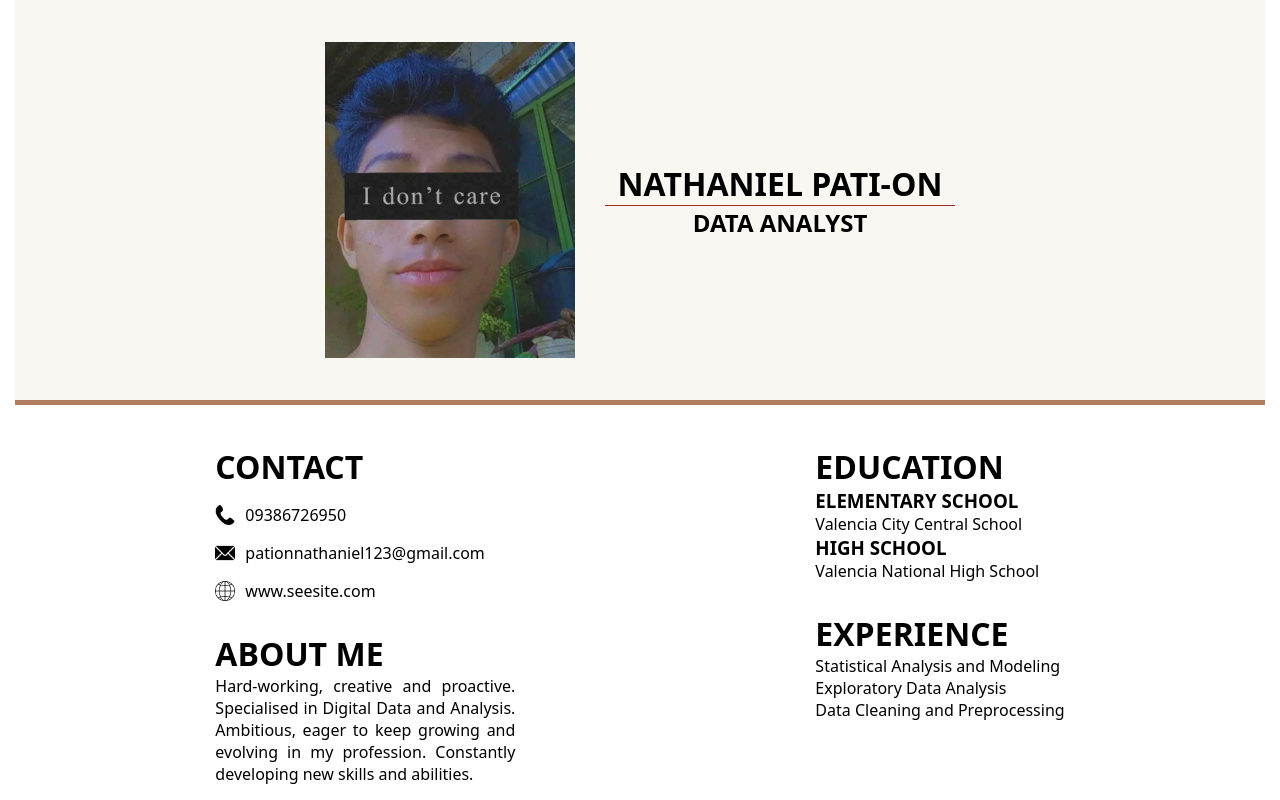
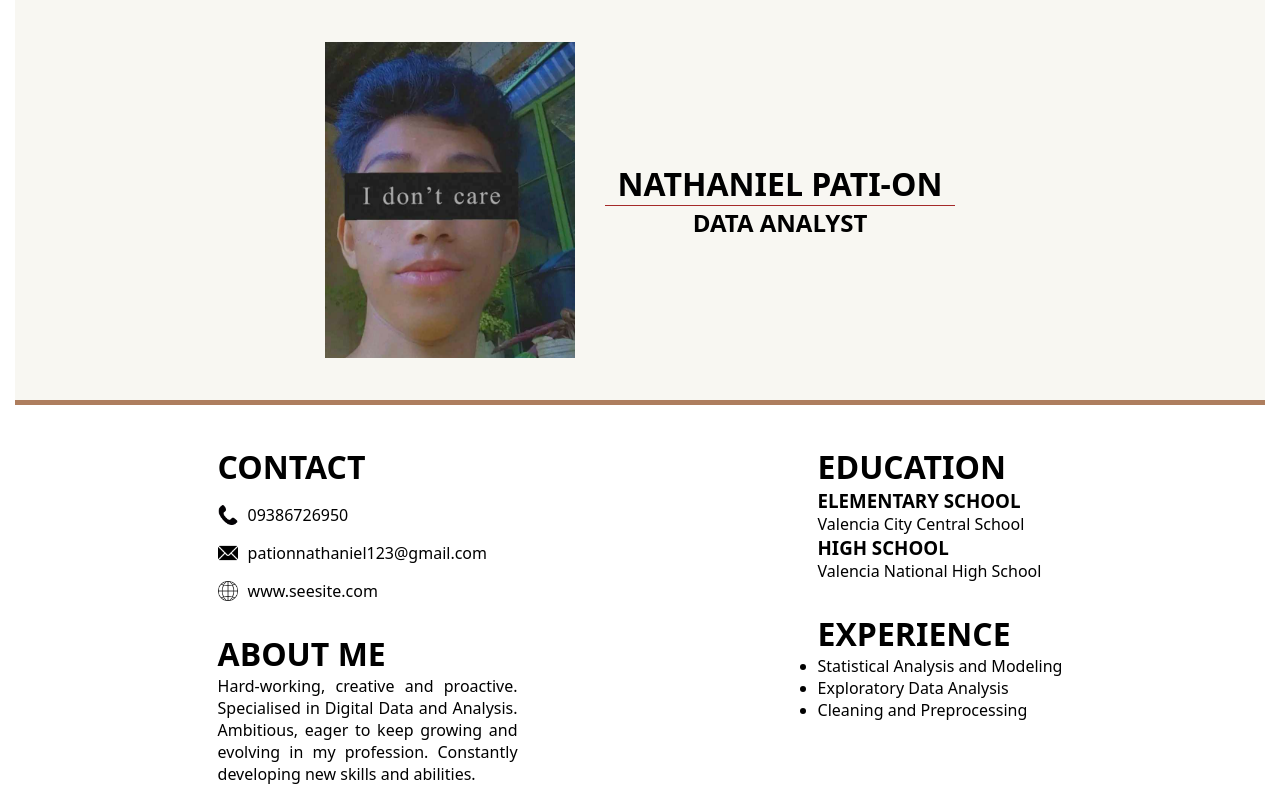
Before and after one commit to idolzxc/resume, a plain HTML site: page index.html in a window 1280 px wide. Shown: the top 800 px of the page. Drawn offline with Linux system fonts and the light colour scheme.

Commit message:
Update index.html

```diff
--- a/index.html
+++ b/index.html
@@ -57,14 +57,23 @@
                 <h1>EDUCATION</h1>
                 <div class="education_details">
                     <h3>ELEMENTARY SCHOOL</h3>
-                        <p>Valencia City Central School</p>
+
+                        <p class="school">Valencia City Central School</p>
+
+
                     <h3> HIGH SCHOOL</h3>
-                        <p>Valencia National High School </p>
+
+                            <p class="school">Valencia National High School </p>
+
                 </div>
                 <h1 class="exp">EXPERIENCE</h1>
-                    <p>Statistical Analysis and Modeling</p>
-                    <p>Exploratory Data Analysis</p>
-                    <p>Data Cleaning and Preprocessing</p>
+
+                    <ul>
+                        <li  class="dot">Statistical Analysis and Modeling</li>
+                            <li  class="dot">Exploratory Data Analysis</li>
+                            <li  class="dot"> Cleaning and Preprocessing</li>
+                    </ul>
+
             </div>
         </div>
 
```
